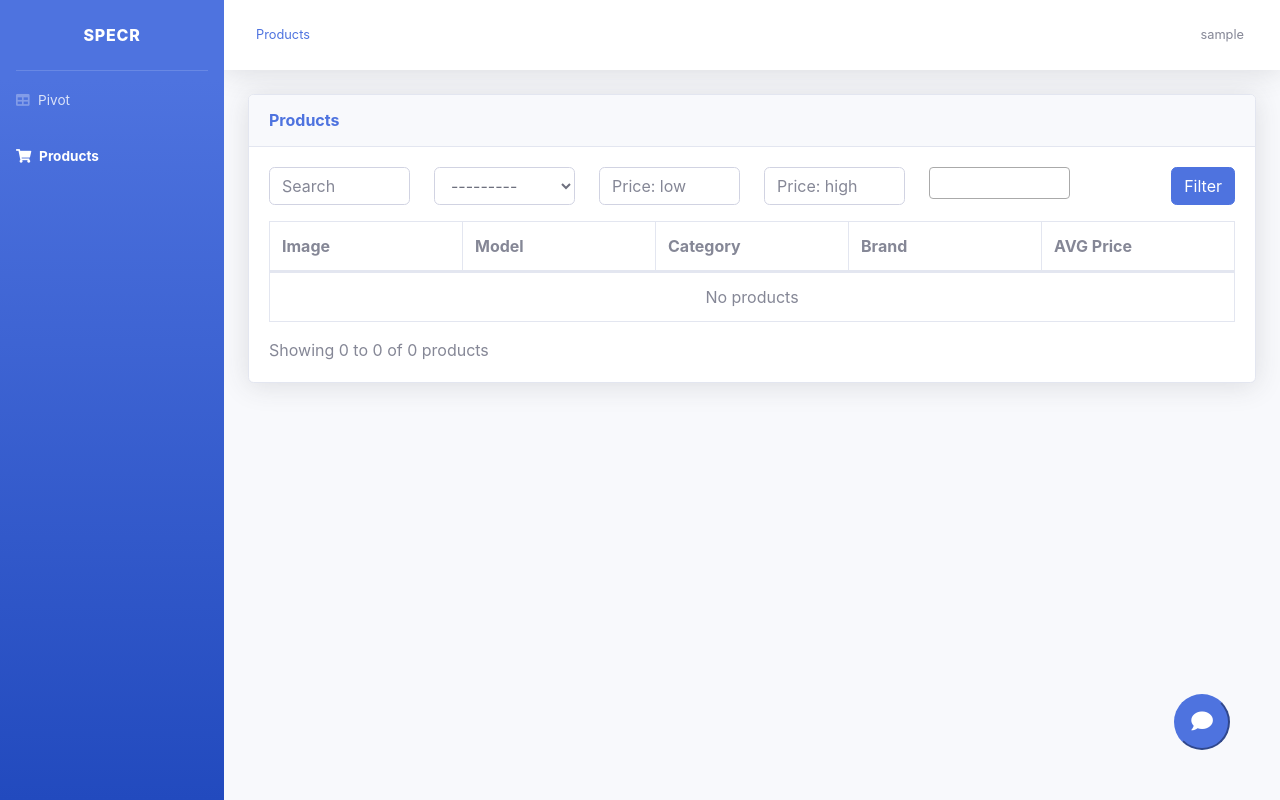
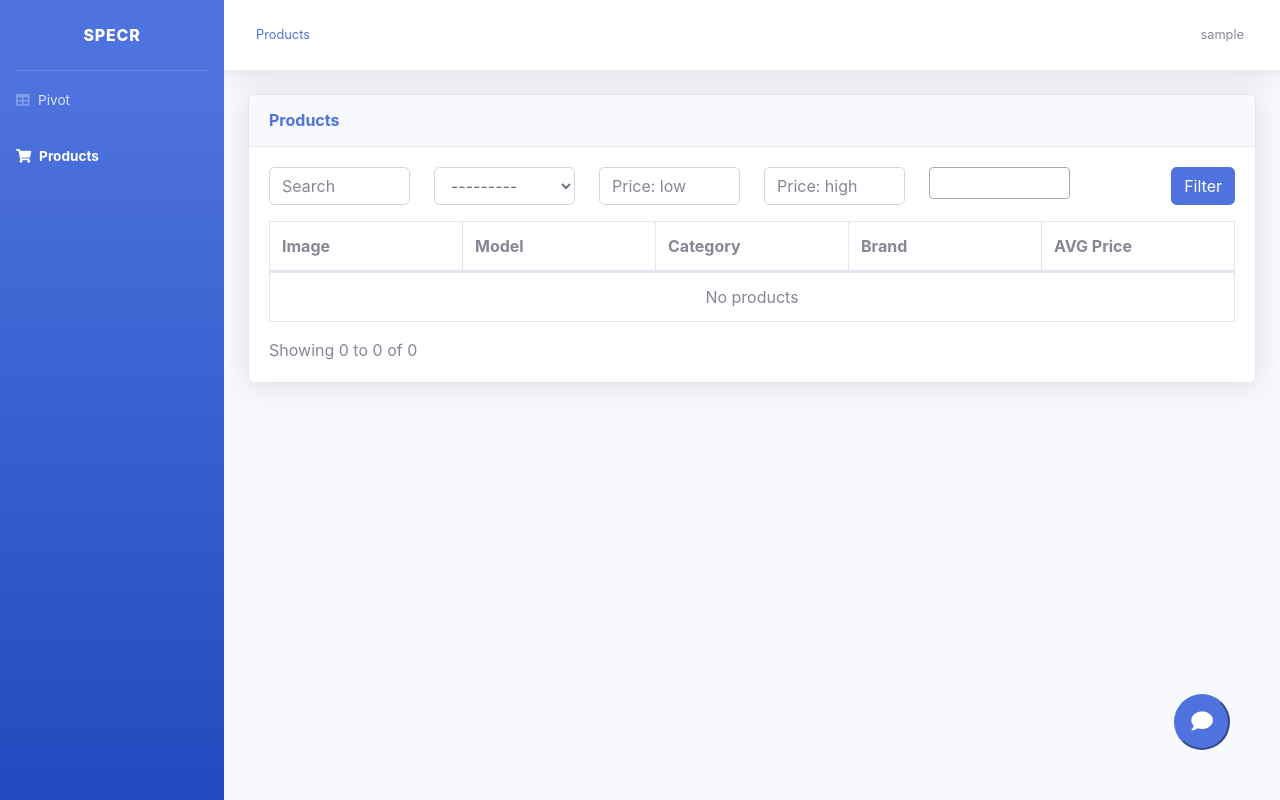
Before and after one commit to oreilm49/scrapy-django-ecommerce-analysis-tool, a Django app: page /products/ in a window 1280 px wide. Run offline with Django 3.2, Linux system fonts and the light colour scheme; the visitor is signed in with stand-in values (Sample User, id 1); data that the repository does not hold is empty; some libraries are stand-ins or nearby versions.

Commit message:
made pagination message generic

```diff
--- a/cms/dashboard/templates/includes/table_pagination.html
+++ b/cms/dashboard/templates/includes/table_pagination.html
@@ -2,7 +2,7 @@
 
 <div class="row">
     <div class="col-sm-12 col-md-5">
-        Showing {{ page_obj.start_index }} to {{ page_obj.end_index }} of {{ paginator.count }} products
+        Showing {{ page_obj.start_index }} to {{ page_obj.end_index }} of {{ paginator.count }}
     </div>
     <div class="col-sm-12 col-md-7">
         <div class="float-right">
```
